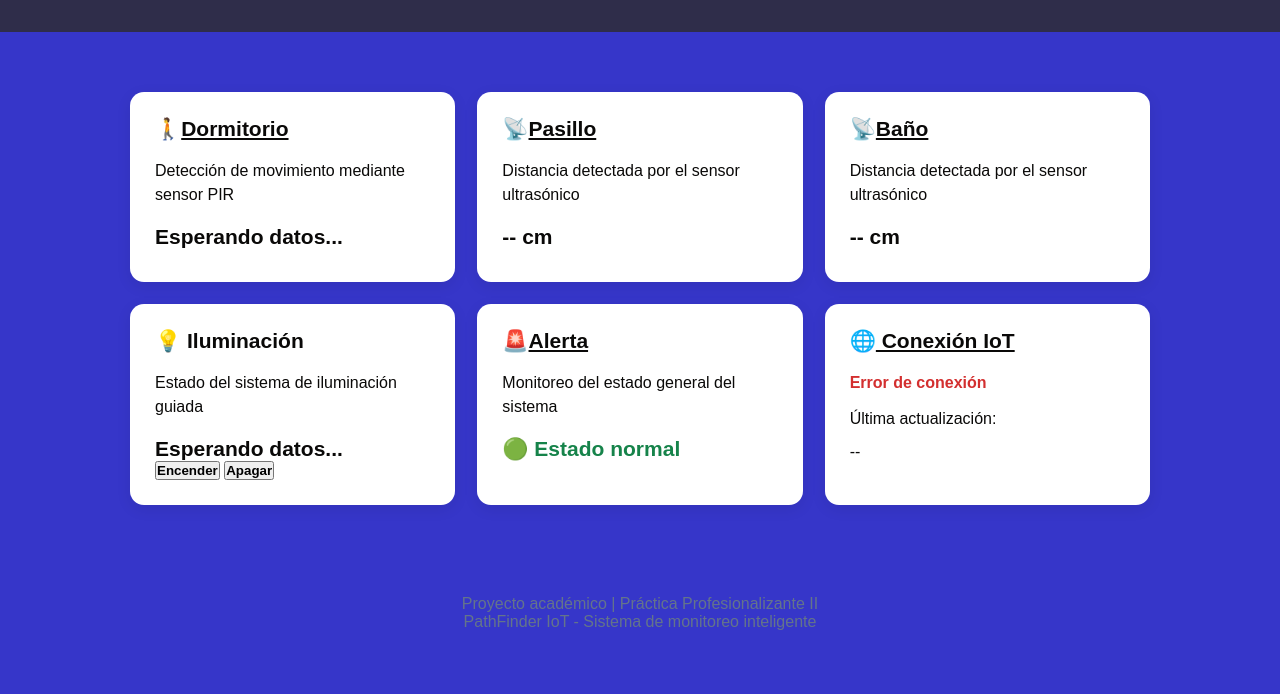
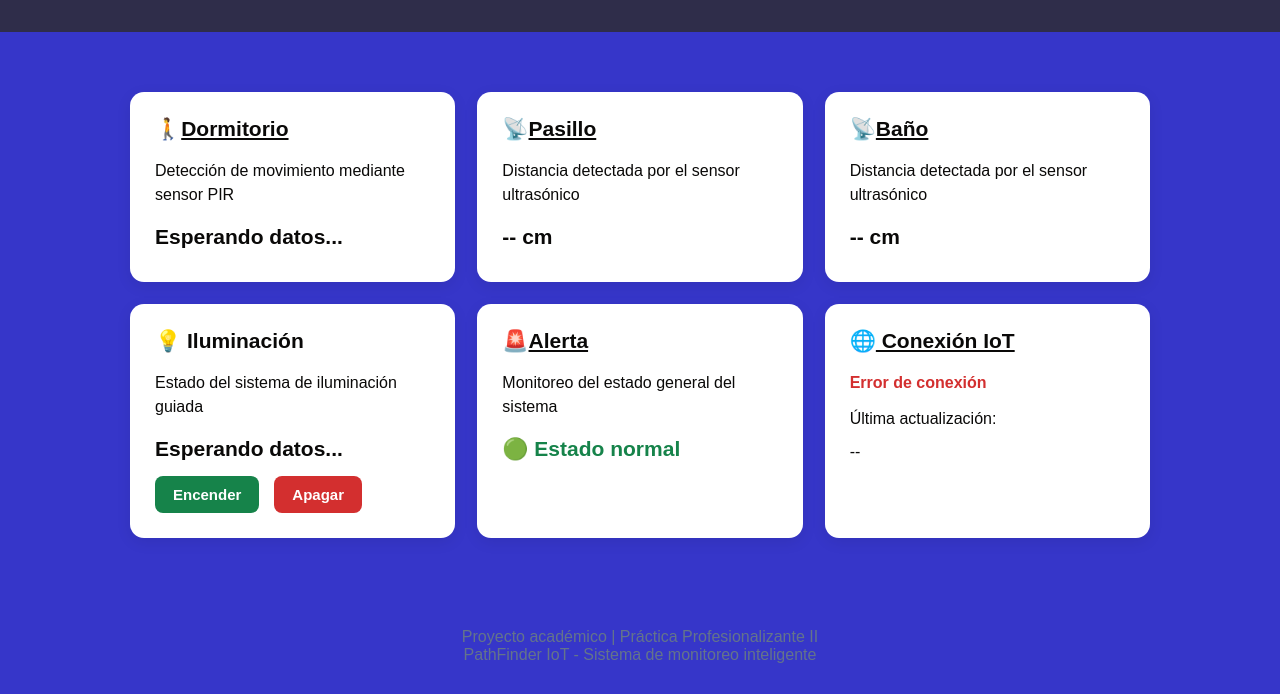
Before and after one commit to roalmi007-png/PathFinder-IoT-Triple-A, a plain HTML site: page index.html in a window 1280 px wide. Shown: the part 107-801 px from the top of the page. Drawn offline with Linux system fonts and the light colour scheme; no server answers.

Commit message:
estilos.css

```diff
--- a/estilos.css
+++ b/estilos.css
@@ -107,6 +107,59 @@ footer {
     color: #64748b;
 }
 
+/* CONTROLES DE ILUMINACIÓN */
+.controles-luz {
+    display: flex;
+    gap: 15px;
+    margin-top: 15px;
+}
+
+.controles-luz button {
+    padding: 10px 18px;
+    border: none;
+    border-radius: 8px;
+    cursor: pointer;
+    font-size: 15px;
+    font-weight: bold;
+}
+
+#btnEncender {
+    background-color: #16834a;
+    color: white;
+}
+
+footer {
+    text-align: center;
+    padding: 30px 15px;
+    color: #64748b;
+}
+
+/* CONTROLES DE ILUMINACIÓN */
+.controles-luz {
+    display: flex;
+    gap: 15px;
+    margin-top: 15px;
+}
+
+.controles-luz button {
+    padding: 10px 18px;
+    border: none;
+    border-radius: 8px;
+    cursor: pointer;
+    font-size: 15px;
+    font-weight: bold;
+}
+
+#btnEncender {
+    background-color: #16834a;
+    color: white;
+}
+
+#btnApagar {
+    background-color: #d32f2f;
+    color: white;
+}
+
 @media (max-width: 600px) {
     header h1 {
         font-size: 26px;
```
